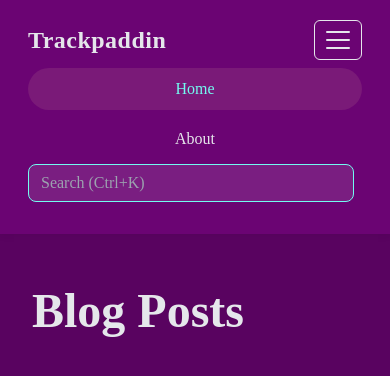
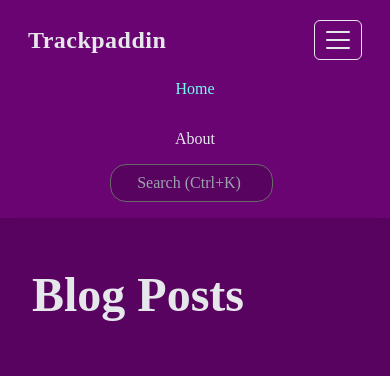
Before and after one commit to Trackpaddin/django-blog, a Django app: page / in a window 390 px wide, after a click that opens the changed part. Shown: the top 376 px of the page. Run offline with Django 5.2, Linux system fonts and the light colour scheme; data that the repository does not hold is empty; some libraries are stand-ins or nearby versions.

Commit message:
Remove redundant navbar classes

```diff
--- a/static/css/styles.css
+++ b/static/css/styles.css
@@ -7,6 +7,12 @@
   --color-muted: #9ca3af !important;
   --font-main: "Playfair Display", 'Times New Roman', system-ui, sans-serif;
   --shadow-base: 0 2px 8px 0 rgba(0,0,0,0.05);
+}
+
+[type="search"]::-webkit-search-cancel-button,
+[type="search"]::-webkit-search-decoration {
+  -webkit-appearance: none;
+  appearance: none;
 }
 
 /* ===========================
@@ -87,7 +93,7 @@ a:hover {
     Navbar Custom Classes
     =========================== */
 
-.navbar.navbar-custom {
+.navbar {
   background: var(--color-card) !important;
   color: var(--color-text);
   box-shadow: var(--shadow-base);
@@ -97,7 +103,7 @@ a:hover {
   border: none;
 }
 
-.navbar-brand.navbar-logo {
+.navbar-brand {
   font-size: 1.5rem;
   font-weight: 700;
   color: var(--color-primary) !important;
@@ -105,56 +111,36 @@ a:hover {
   text-decoration: none;
 }
 
-.navbar-nav .nav-link.navbar-link {
+.navbar-nav .nav-link {
   color: var(--color-primary) !important;
   font-weight: 500;
   text-decoration: none;
-  transition: color 0.2s;
   padding: 0.5rem 1rem;
   border-radius: 0.375rem;
-  margin: 0 0.25rem;
+  margin: 0 0.5rem;
 }
 
-.navbar-nav .nav-link.navbar-link:hover,
-.navbar-nav .nav-link.navbar-link.active {
+.navbar-nav .nav-link:hover,
+.navbar-nav .nav-link.active {
   color: var(--color-secondary) !important;
-  background: rgba(255, 216, 168, 0.1) !important;
-  border-radius: 9999px;
 }
 
 /* Custom search form styling */
 .navbar .form-control {
-  background: rgba(255, 255, 255, 0.1);
-  border: 1px solid var(--color-secondary);
-  color: var(--color-text);
-  border-radius: 0.5rem;
+  background: var(--color-bg);
+  border: 1px solid dimgray;
+  margin-left: 1rem;
 }
 
 .navbar .form-control:focus {
-  background: rgba(255, 255, 255, 0.15);
-  border-color: var(--color-secondary);
-  box-shadow: 0 0 0 0.2rem rgba(230, 175, 46, 0.25);
-  color: var(--color-text);
+  background: var(--color-bg);
+  color: var(--color-primary);
+  border: 1px solid gray;
+  box-shadow: none;
 }
 
 .navbar .form-control::placeholder {
   color: var(--color-muted);
-}
-
-/* Custom search button */
-.navbar .btn-outline-light.btn-custom-search {
-  border-color: var(--color-primary);
-  color: var(--color-primary);
-  font-weight: 600;
-  border-radius: 0.5rem;
-  transition: all 0.2s;
-}
-
-.navbar .btn-outline-light.btn-custom-search:hover {
-  background: var(--color-secondary);
-  border-color: var(--color-secondary);
-  color: #fff;
-  transform: translateY(-1px);
 }
 
 /* Custom toggler styling */
@@ -172,18 +158,20 @@ a:hover {
 }
 
 /* Mobile responsive adjustments */
-@media (max-width: 991.98px) {
-  .navbar.navbar-custom {
+@media (max-width: 999px) {
+  .navbar {
     padding: 1rem;
   }
 
-  .navbar-nav .nav-link.navbar-link {
+  .navbar-nav .nav-link {
     margin: 0.25rem 0;
     text-align: center;
   }
 
   .navbar .form-control {
-    margin-bottom: 1rem;
+    width: 50%;
+    margin: auto;
+    text-align: center;
   }
 }
 
--- a/templates/base.html
+++ b/templates/base.html
@@ -17,24 +17,24 @@
     {% bootstrap_javascript %}
 </head>
 <body>
-    <nav class="navbar navbar-expand-lg navbar-dark navbar-custom" role="navigation">
+    <nav class="navbar navbar-expand-lg navbar-dark" role="navigation">
     <div class="container-fluid">
-        <a class="navbar-brand navbar-logo" href="{% url 'blog_index' %}">Trackpaddin</a>
+        <a class="navbar-brand" href="{% url 'blog_index' %}">Trackpaddin</a>
         <button class="navbar-toggler" type="button" data-bs-toggle="collapse" data-bs-target="#navbarNav" aria-controls="navbarNav" aria-expanded="false" aria-label="Toggle navigation">
-            <span class="navbar-toggler-icon "></span>
+            <span class="navbar-toggler-icon"></span>
         </button>
         <!-- make classes to move the links to the right -->
         <div class="collapse navbar-collapse" id="navbarNav">
             <ul class="navbar-nav ms-auto">
                 <li class="nav-item">
-                    <a class="nav-link navbar-link {% if request.resolver_match.url_name == 'blog_index' %}active{% endif %}" href="{% url 'blog_index' %}">Home</a>
+                    <a class="nav-link {% if request.resolver_match.url_name == 'blog_index' %}active{% endif %}" href="{% url 'blog_index' %}">Home</a>
                 </li>
                 <li class="nav-item">
-                    <a class="nav-link navbar-link {% if request.resolver_match.url_name == 'blog_about' %}active{% endif %}" href="{% url 'blog_about' %}">About</a>
+                    <a class="nav-link {% if request.resolver_match.url_name == 'blog_about' %}active{% endif %}" href="{% url 'blog_about' %}">About</a>
                 </li>
             </ul>
-            <form class="d-flex" role="search" method="get" action="{% url 'blog_search' %}">
-                <input id="search-input" class="form-control me-2" type="search" name="q" placeholder="Search (Ctrl+K)" aria-label="Search">
+            <form class="me-2"  role="search" method="get" action="{% url 'blog_search' %}">
+                <input id="search-input" class="form-control rounded-4" type="search" name="q" placeholder="Search (Ctrl+K)" aria-label="SearchBox">
             </form>
         </div>
     </div>
```
